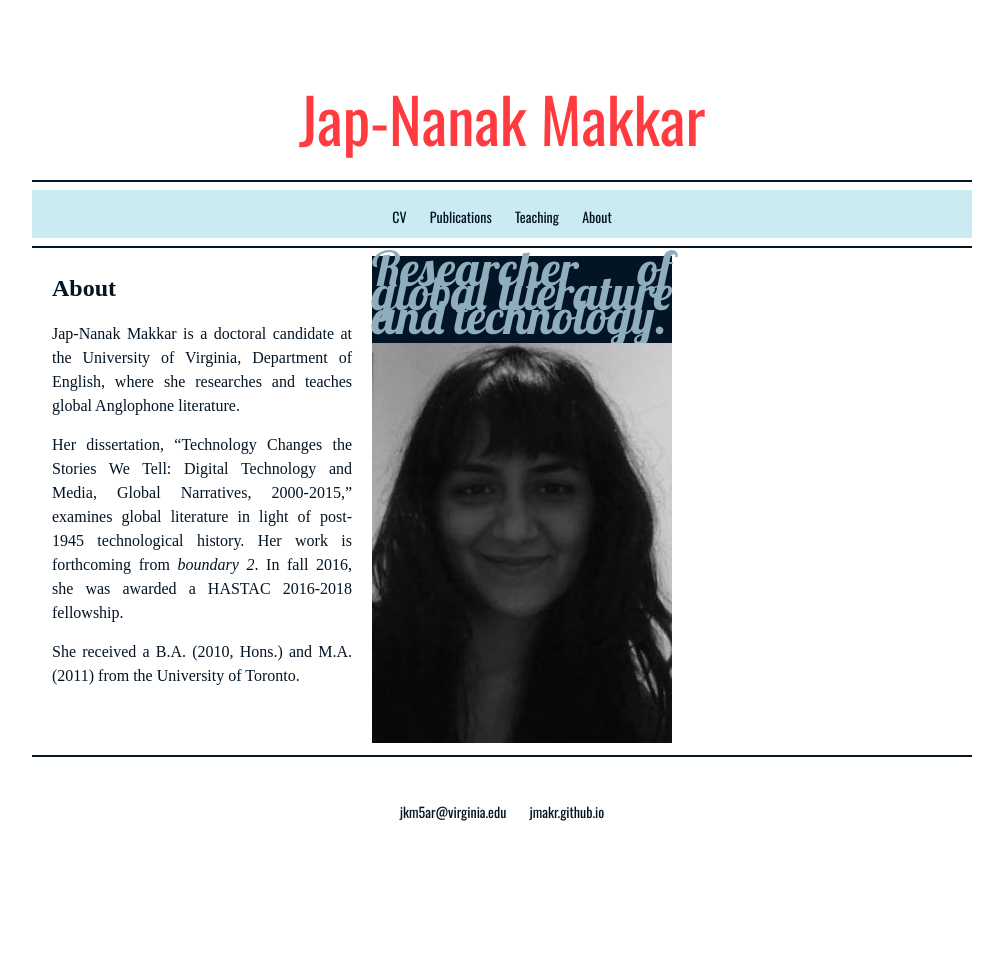
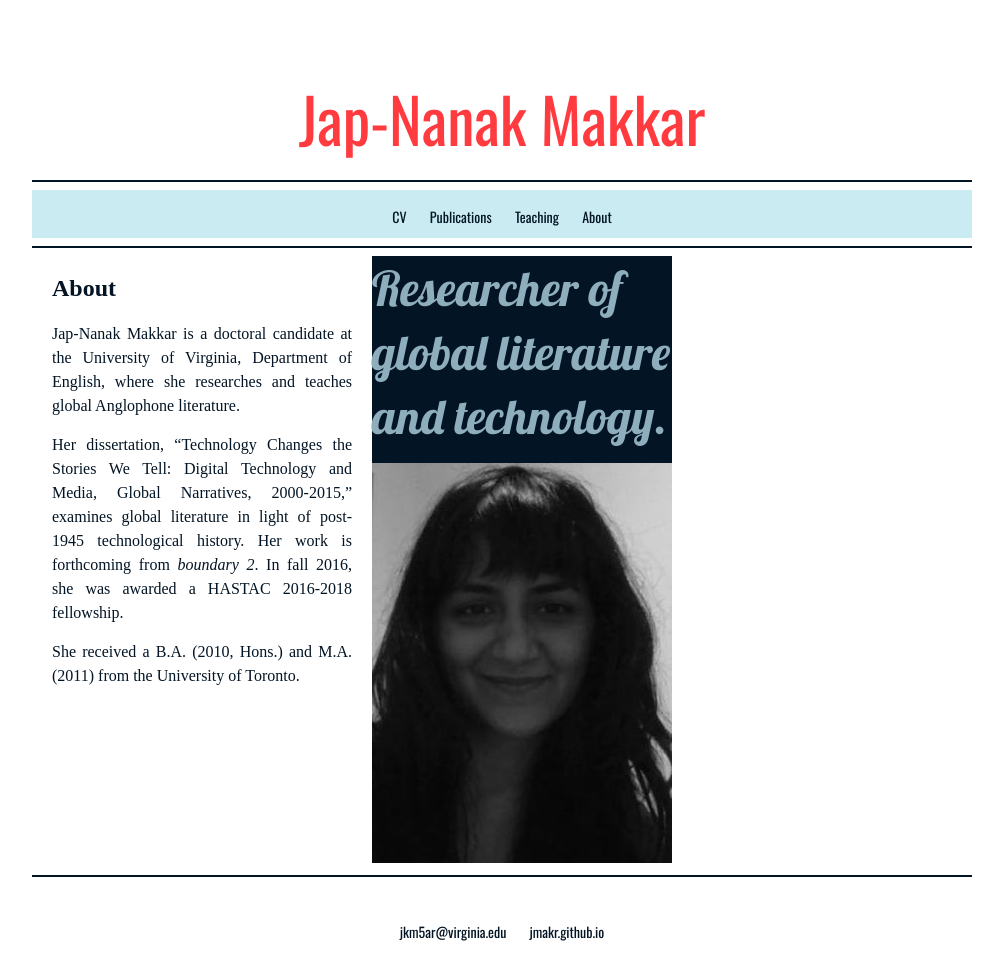
Before and after one commit to jmakr/jmakr.github.io, a Jekyll site: the page built from index.html, in a window 1280 px wide. Shown: the whole page, without its empty margins (138-1141 px from the left). Built offline with Jekyll 4.4.1, drawn with Linux system fonts in a browser that asks for light colours; some web fonts are replaced; before the commit the page ends 900 px from its top, so only the background shows below that.

Commit message:
Update main.css

```diff
--- a/css/main.css
+++ b/css/main.css
@@ -220,6 +220,7 @@ p2 {
 
 .p3box {
    height: 400px;
+	display:block;
 
 }
 
@@ -228,11 +229,11 @@ p3 {
     font-family: Lobster, cursive;
     font-weight: 400;
     font-size: 48px;
-    line-height: 24px;
+    line-height: 64px;;
     background-color: #031424; /* ultramarine */
 	color: #8EAEBD; /* lightblue */
     display: block;
-    text-align:justify;
+    text-align:left;
     padding-bottom:5%;
 
 
```
